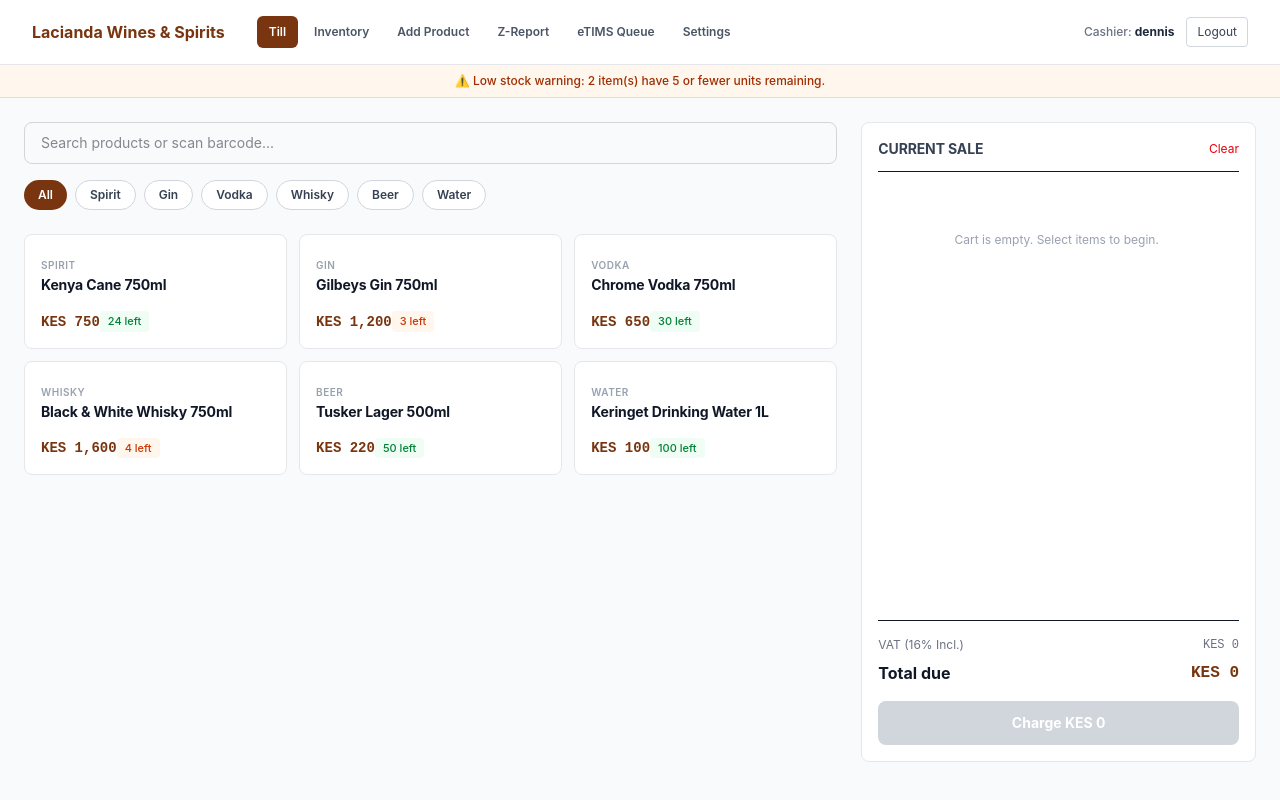
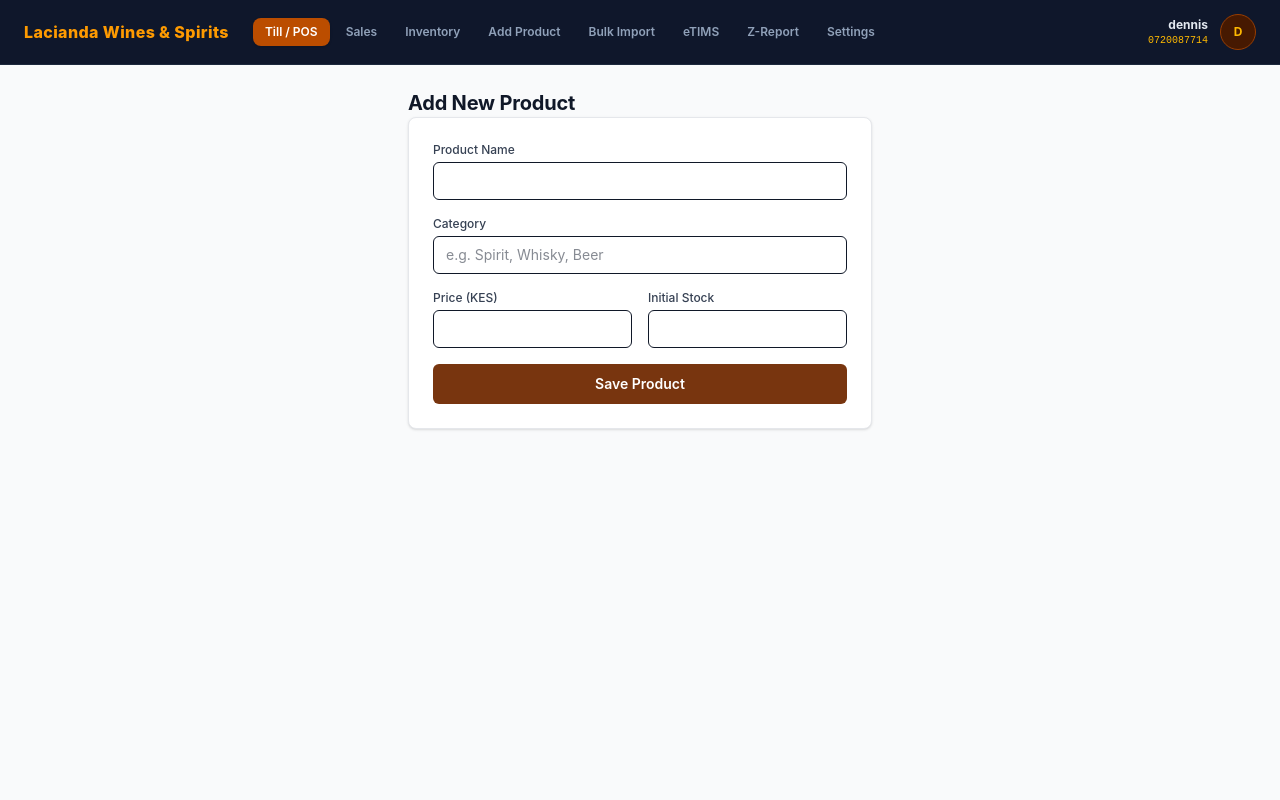
Before and after one commit to dndiranguuuu278-lang/lacianda-pos-next, a Next.js app: page / in a window 1280 px wide. Shown: the top 800 px of the page. Built offline with nearby package versions, Linux system fonts and the light colour scheme.

Commit message:
Transform Navbar into AddProductPage component
Refactor Navbar component into AddProductPage with form handling for adding new products.

```diff
--- a/app/components/Navbar.tsx
+++ b/app/components/Navbar.tsx
@@ -1,53 +1,52 @@
 'use client';
-import Link from 'next/link';
-import { usePathname } from 'next/navigation';
+import { useState } from 'react';
+import Navbar from '../../components/Navbar'; // Correct relative depth from app/products/add/
+// OR use: import Navbar from '@/components/Navbar';
 
-export default function Navbar() {
-  const pathname = usePathname();
+export default function AddProductPage() {
+  const [formData, setFormData] = useState({ name: '', category: '', price: '', stock: '' });
 
-  const navItems = [
-    { name: 'Till', href: '/' },
-    { name: 'Inventory', href: '/inventory' },
-    { name: 'Add Product', href: '/add-product' },
-    { name: 'Z-Report', href: '/z-report' },
-    { name: 'eTIMS Queue', href: '/etims-queue' },
-    { name: 'Settings', href: '/settings' },
-  ];
+  const handleSubmit = (e: React.FormEvent) => {
+    e.preventDefault();
+    const inventory = JSON.parse(localStorage.getItem('lacianda_inventory') || '[]');
+    const newItem = {
+        ...formData,
+        id: Date.now().toString(),
+        price: Number(formData.price),
+        stock: Number(formData.stock)
+    };
+    localStorage.setItem('lacianda_inventory', JSON.stringify([...inventory, newItem]));
+    alert('Product added successfully!');
+    setFormData({ name: '', category: '', price: '', stock: '' });
+  };
 
   return (
-    <header className="bg-white border-b border-gray-200 sticky top-0 z-40">
-      <div className="max-w-7xl mx-auto px-4 sm:px-6 lg:px-8 h-16 flex items-center justify-between">
-        <div className="flex items-center space-x-8">
-          <span className="font-bold text-base text-[#78350f]">Lacianda Wines & Spirits</span>
-          <nav className="hidden md:flex space-x-1">
-            {navItems.map((item) => {
-              const isActive = pathname === item.href;
-              return (
-                <Link
-                  key={item.href}
-                  href={item.href}
-                  className={`px-3 py-2 rounded-md text-xs font-semibold transition-colors ${
-                    isActive
-                      ? 'bg-[#78350f] text-white'
-                      : 'text-gray-600 hover:bg-gray-100 hover:text-gray-900'
-                  }`}
-                >
-                  {item.name}
-                </Link>
-              );
-            })}
-          </nav>
-        </div>
-        <div className="flex items-center space-x-3 text-xs">
-          <span className="text-gray-500 font-medium">Cashier: <strong className="text-gray-800">dennis</strong></span>
-          <button
-            onClick={() => alert('Logged out successfully')}
-            className="px-2.5 py-1.5 border border-gray-300 rounded text-gray-700 hover:bg-gray-50"
-          >
-            Logout
-          </button>
-        </div>
-      </div>
-    </header>
+    <div className="min-h-screen bg-gray-50 text-gray-900">
+      <Navbar />
+      <main className="max-w-lg mx-auto p-4 md:p-6">
+        <h1 className="text-xl font-bold mb-6">Add New Product</h1>
+        <form onSubmit={handleSubmit} className="bg-white p-6 rounded-lg border border-gray-200 shadow-sm space-y-4">
+          <div>
+            <label className="block text-xs font-medium text-gray-700 mb-1">Product Name</label>
+            <input required type="text" className="w-full px-3 py-2 border rounded-md text-sm" value={formData.name} onChange={e => setFormData({...formData, name: e.target.value})} />
+          </div>
+          <div>
+            <label className="block text-xs font-medium text-gray-700 mb-1">Category</label>
+            <input required type="text" placeholder="e.g. Spirit, Whisky, Beer" className="w-full px-3 py-2 border rounded-md text-sm" value={formData.category} onChange={e => setFormData({...formData, category: e.target.value})} />
+          </div>
+          <div className="grid grid-cols-2 gap-4">
+            <div>
+              <label className="block text-xs font-medium text-gray-700 mb-1">Price (KES)</label>
+              <input required type="number" className="w-full px-3 py-2 border rounded-md text-sm" value={formData.price} onChange={e => setFormData({...formData, price: e.target.value})} />
+            </div>
+            <div>
+              <label className="block text-xs font-medium text-gray-700 mb-1">Initial Stock</label>
+              <input required type="number" className="w-full px-3 py-2 border rounded-md text-sm" value={formData.stock} onChange={e => setFormData({...formData, stock: e.target.value})} />
+            </div>
+          </div>
+          <button className="w-full py-2.5 bg-[#78350f] text-white rounded-md text-sm font-semibold hover:bg-[#60280b]">Save Product</button>
+        </form>
+      </main>
+    </div>
   );
 }
```
